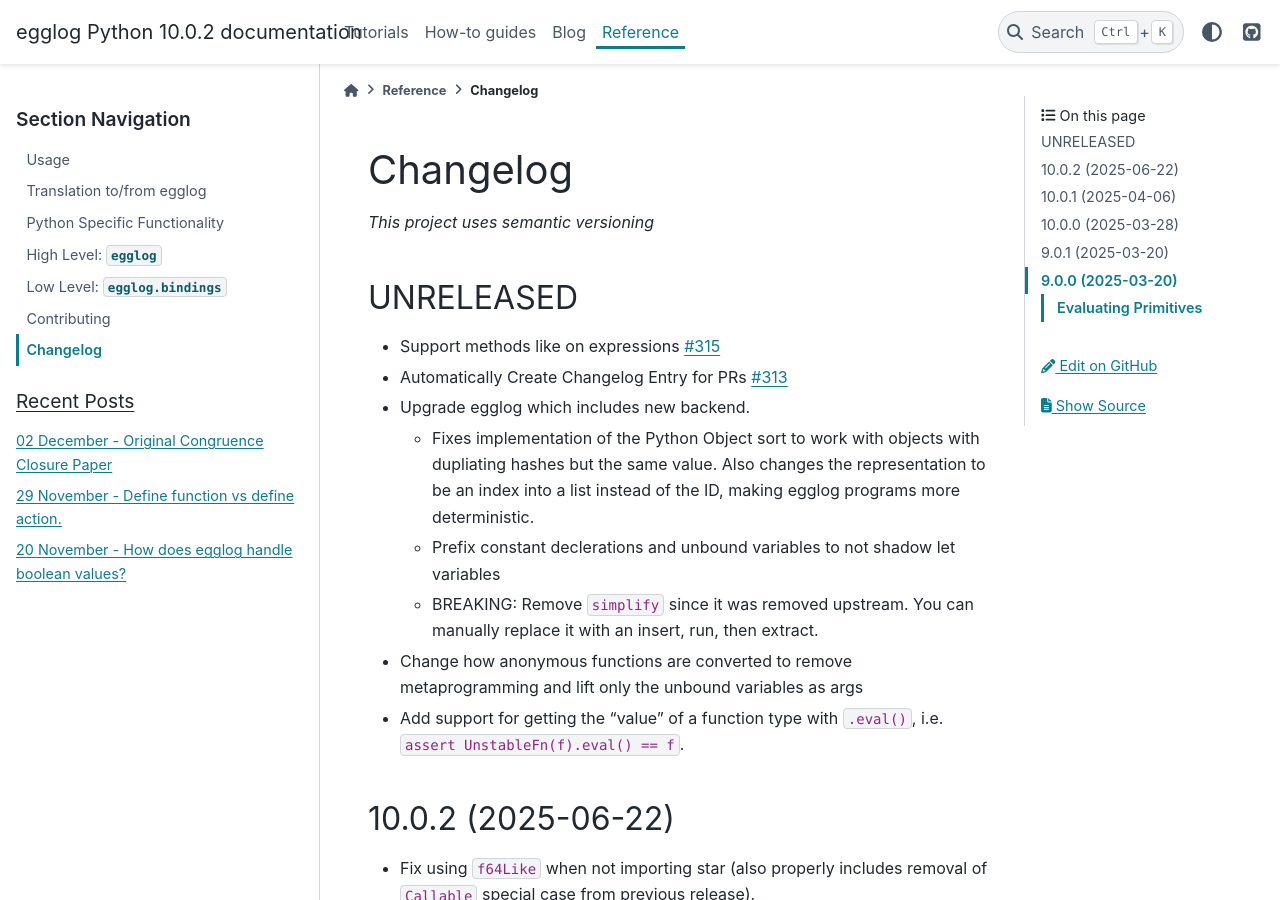
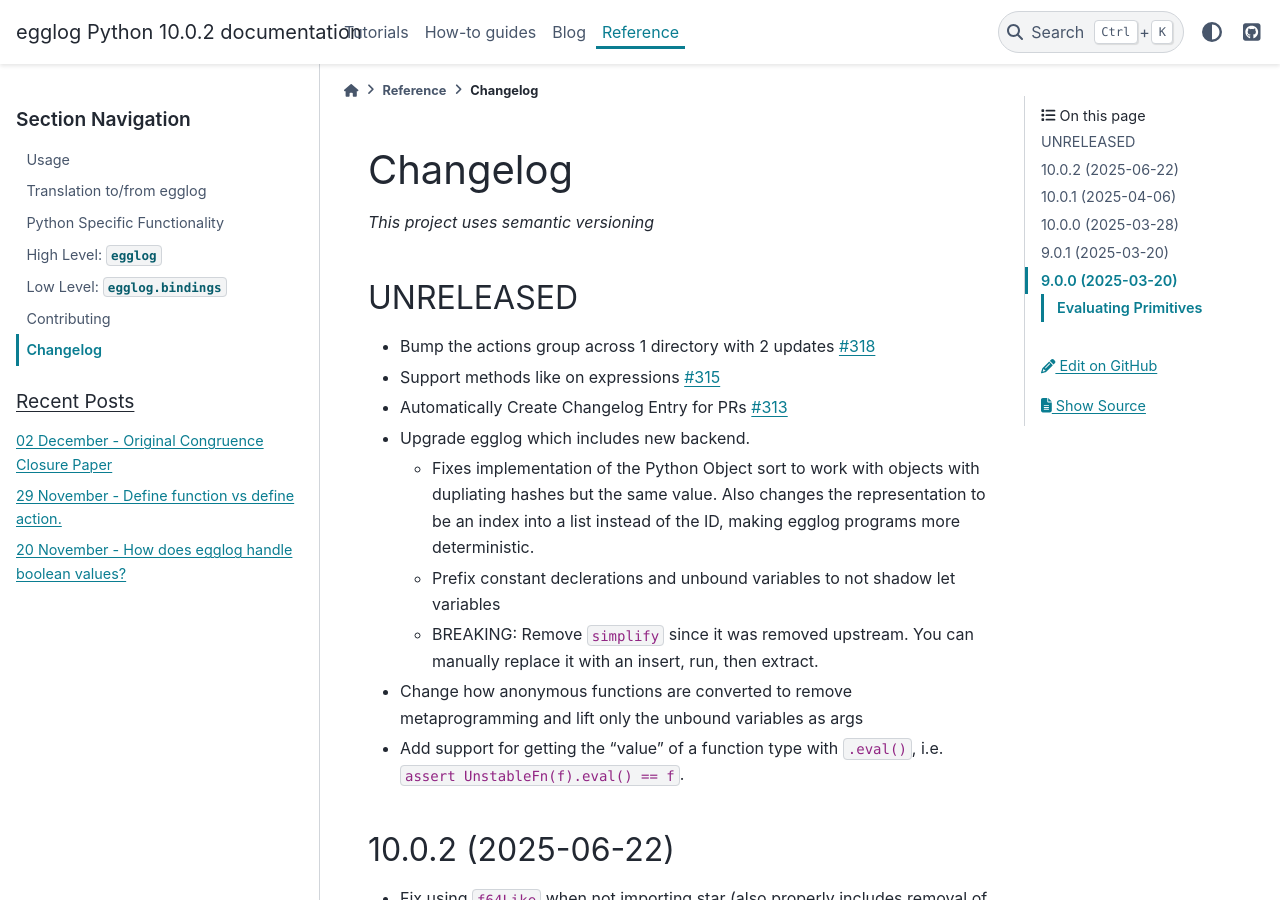
Before and after one commit to egraphs-good/egglog-python, a Sphinx documentation site: the page built from docs/changelog.md, in a window 1280 px wide and 900 px high. Built offline with Sphinx 7.4.7 and the PyData theme 0.15.4, drawn with Linux system fonts in a browser that asks for light colours; pages that are not in the unit, such as notebooks, are missing from menus; comment, search, counter and statistics services are not loaded; the version number is read from the project's files by our own code.

Commit message:
Add changelog entry for PR #318

```diff
--- a/docs/changelog.md
+++ b/docs/changelog.md
@@ -4,6 +4,7 @@ _This project uses semantic versioning_
 
 ## UNRELEASED
 
+- Bump the actions group across 1 directory with 2 updates [#318](https://github.com/egraphs-good/egglog-python/pull/318)
 - Support methods like  on expressions [#315](https://github.com/egraphs-good/egglog-python/pull/315)
 - Automatically Create Changelog Entry for PRs [#313](https://github.com/egraphs-good/egglog-python/pull/313)
 - Upgrade egglog which includes new backend.
```
